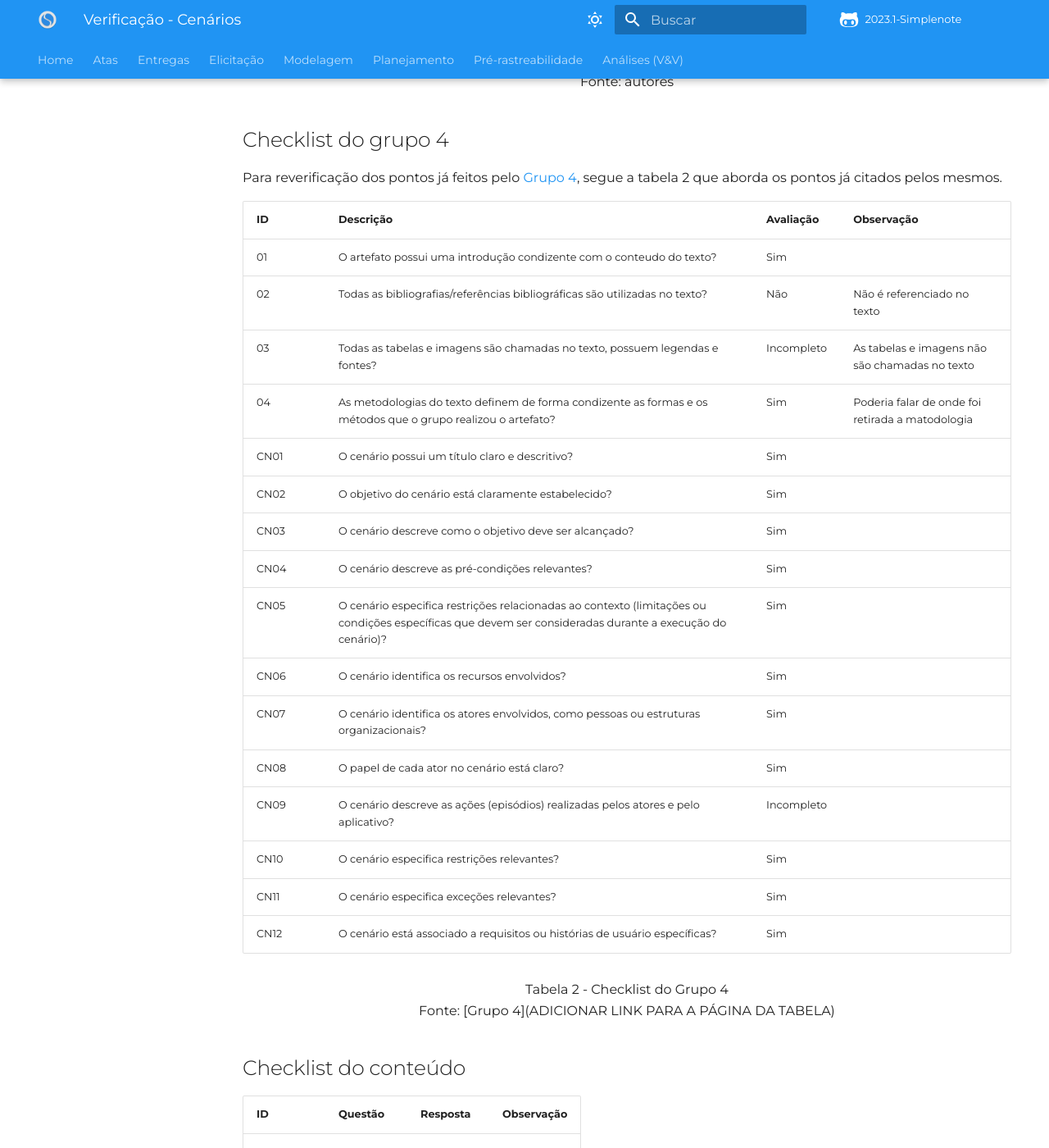
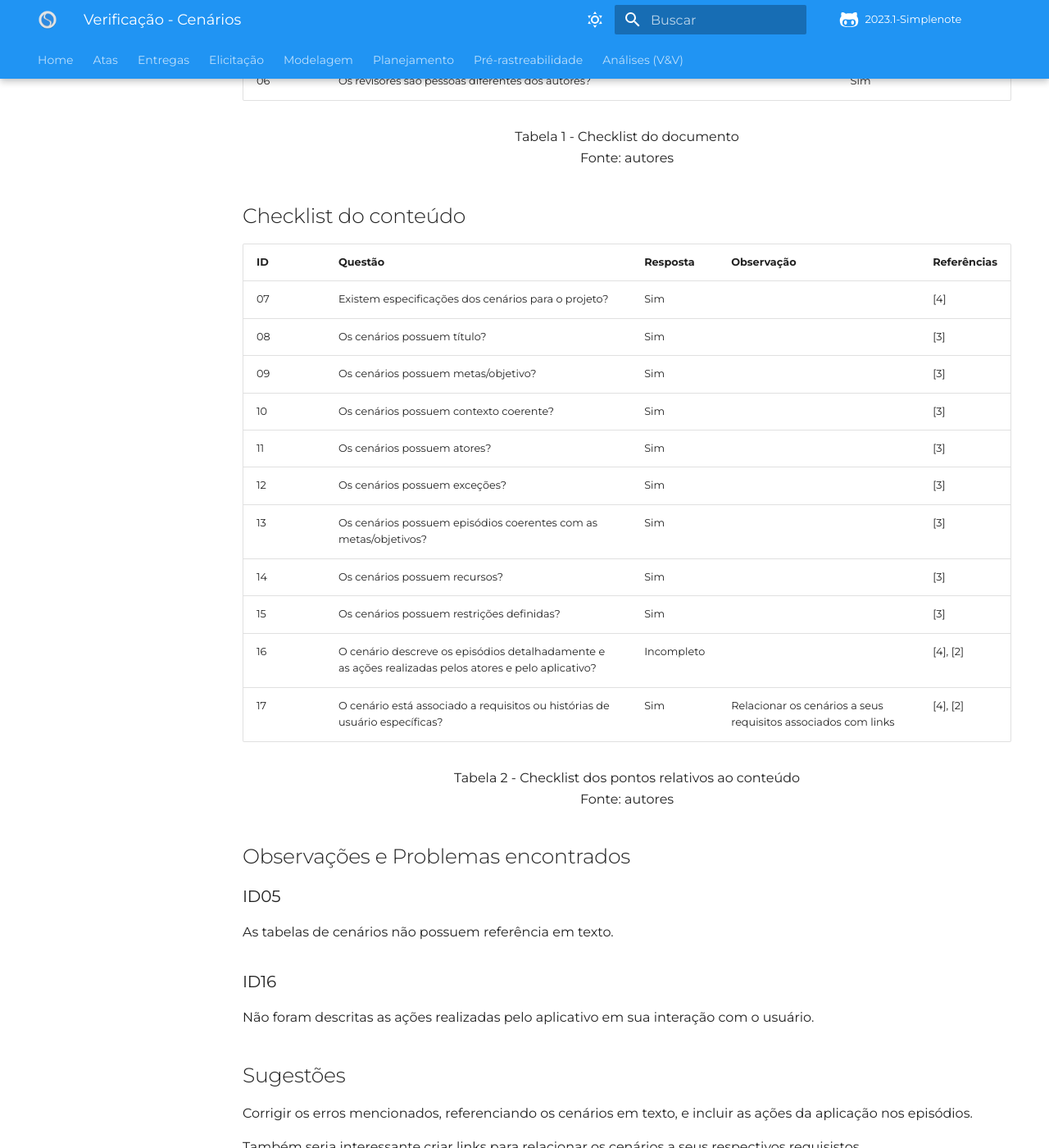
Before and after one commit to Requisitos-de-Software/2023.1-Simplenote, an MkDocs documentation site: the page built from docs/Analise-Grupo5/Modelagem/Cenarios.md, in a window 1280 px wide and 1400 px high, scrolled down 1167 px. Shown: the whole window at 82% size. Built offline with MkDocs 1.6.1 and Material for MkDocs 9.7.7, drawn with Linux system fonts in a browser that asks for light colours; some web fonts are replaced; comment, search, counter and statistics services are not loaded; some of the changed text lies outside the part shown.

Commit message:
Update Cenarios.md

```diff
--- a/docs/Analise-Grupo5/Modelagem/Cenarios.md
+++ b/docs/Analise-Grupo5/Modelagem/Cenarios.md
@@ -14,70 +14,68 @@ A verificação foi feita por meio da insperção, utilizando um checklist criad
 
 Também temos o campo "Observação", um campo no qual pode ser feito algum comentário a respeito da questão em específico. Posteriormente, neste mesmo documento, pode-se encontrar uma sessão na qual serão sumarizados todos os problemas do artefacto em estudo e outra nos quais se encontram as sugestões de soluções dos mesmos.
 
+Foi utilizada a checklist de verificação elaborada pelo Grupo 4 ([Caesb](https://requisitos-de-software.github.io/2023.1-Caesb/Verificacao/Grupo5/Entrega1/Entrega1/)) para definir parte dos itens da checklist deste artefato. Os itens do Grupo 4 que foram acatados estão referenciados para o documento de verificação elaborado e também possuem respaldo em algum documento da bibliografia usada na elaboração do checklist
+
 ## Checklist de documento
 Para avaliação do documento em aspectos formais e tecnicos, foi criado a tabela 1. Segue:
 
 |ID|Questão|Resposta|Observação|
 |--|-------|--------|----------|
-|1|O artefato possui Introdução?                                                                                |   Sim     |          |
-|2|O artefato artefato possui uma Bibliografia/Referência Bibliográfica?                                        |    Sim    |          |
-|3|O artefato possui um Histórico de Versões com o id e descrição das versões, data, autores e revisores?       |    Sim    |          |
-|4|Todos os textos estão na norma padrão?                                                                       |    Sim    |          |
-|5|As tabelas são chamadas no texto?                                                                            |    Sim    |          |
-|6|Os revisores são pessoas diferentes dos autores?                                                             |    Sim    |          |
+|01|O artefato possui Introdução?                                                                                |    Sim    |          |
+|02|O artefato artefato possui uma Bibliografia/Referência Bibliográfica?                                        |    Sim    |          |
+|03|O artefato possui um Histórico de Versões com o id e descrição das versões, data, autores e revisores?       |    Sim    |          |
+|04|Todos os textos estão na norma padrão?                                                                       |    Sim    |          |
+|05|As tabelas são chamadas no texto?                                                                            |    Não    |          |
+|06|Os revisores são pessoas diferentes dos autores?                                                             |    Sim    |          |
 
 <p align="center"> Tabela 1 - Checklist do documento <br> Fonte: autores </p>
 
-## Checklist do grupo 4
-Para reverificação dos pontos já feitos pelo [Grupo 4](https://github.com/Requisitos-de-Software/2023.1-Caesb), segue a tabela 2 que aborda os pontos já citados pelos mesmos.
-
-| ID  | Descrição | Avaliação | Observação |
-| --- | --------- | --------- | ---------- |
-|  01  | O artefato possui uma introdução condizente com o conteudo do texto? | Sim  |    |
-|  02  | Todas as bibliografias/referências bibliográficas são utilizadas no texto? | Não   |  Não é referenciado no texto |
-|  03  | Todas as tabelas e imagens são chamadas no texto, possuem legendas e fontes? |  Incompleto | As tabelas e imagens não são chamadas no texto  |
-|  04  | As metodologias do texto definem de forma condizente as formas e os métodos que o grupo realizou o artefato? | Sim  |   Poderia falar de onde foi retirada a matodologia  |
-| CN01   | O cenário possui um título claro e descritivo?                                                               | Sim       |     |
-| CN02   | O objetivo do cenário está claramente estabelecido?                                                         | Sim       |     |
-| CN03   | O cenário descreve como o objetivo deve ser alcançado?                                                       | Sim       |     |
-| CN04   | O cenário descreve as pré-condições relevantes?                                           | Sim       |     |
-| CN05   | O cenário especifica restrições relacionadas ao contexto (limitações ou condições específicas que devem ser consideradas durante a execução do cenário)?   | Sim       |     |
-| CN06   | O cenário identifica os recursos envolvidos?                                                         | Sim       |     |
-| CN07   | O cenário identifica os atores envolvidos, como pessoas ou estruturas organizacionais?                       | Sim       |     |
-| CN08   | O papel de cada ator no cenário está claro?                                                                   | Sim       |     |
-| CN09  | O cenário descreve as ações (episódios) realizadas pelos atores e pelo aplicativo?                                       |     Incompleto       |     |
-| CN10  | O cenário especifica restrições relevantes?                                                      | Sim       |     |
-| CN11  | O cenário especifica exceções relevantes?                                                      | Sim       |     |
-| CN12  | O cenário está associado a requisitos ou histórias de usuário específicas?                                   | Sim       |     |
-
-<p align="center"> Tabela 2 - Checklist do Grupo 4 <br> Fonte: [Grupo 4](ADICIONAR LINK PARA A PÁGINA DA TABELA) </p>
 ## Checklist do conteúdo
 
-| ID  | Questão | Resposta | Observação |
-| --- | ------- | -------- | ---------- |
-|     |         |          |            |
+|ID|Questão|Resposta|Observação| Referências|
+|-|-------|--------|----------| - |
+|07| Existem especificações dos cenários para o projeto?    | Sim |  | [4] |
+|08| Os cenários possuem título? | Sim |  | [3] |
+|09| Os cenários possuem metas/objetivo? | Sim |  | [3] |
+|10| Os cenários possuem contexto coerente? | Sim |  | [3] |
+|11| Os cenários possuem atores? | Sim |  | [3] |
+|12| Os cenários possuem exceções? | Sim |  | [3] |
+|13| Os cenários possuem episódios coerentes com as metas/objetivos? | Sim |  | [3] |
+|14| Os cenários possuem recursos? | Sim |  | [3] |
+|15| Os cenários possuem restrições definidas? | Sim | | [3] |
+|16| O cenário descreve os episódios detalhadamente e as ações realizadas pelos atores e pelo aplicativo? | Incompleto |  | [4], [2] |
+|17| O cenário está associado a requisitos ou histórias de usuário específicas? | Sim | Relacionar os cenários a seus requisitos associados com links| [4], [2] |
 
-<p align="center"> Tabela 3 - Checklist dos pontos relativos ao conteúdo <br> Fonte: autores </p>
+<p align="center"> Tabela 2 - Checklist dos pontos relativos ao conteúdo <br> Fonte: autores </p>
 
 ## Observações e Problemas encontrados
 
-### ID56
+### ID05
 
-explicação ....
+As tabelas de cenários não possuem referência em texto.
 
-### ID7
+### ID16
 
-explicação ....
+Não foram descritas as ações realizadas pelo aplicativo em sua interação com o usuário.
 
 ## Sugestões
 
+Corrigir os erros mencionados, referenciando os cenários em texto, e incluir as ações da aplicação nos episódios.
+
+Também seria interessante criar links para relacionar os cenários a seus respectivos requisistos
+
 ## Bibliografia
 
-> [1] https://aprender3.unb.br/pluginfile.php/2523005/mod_resource/content/28/Plano_de_Ensino%20RE%20202301%20Turma%202.pdf </br>
-https://github.com/Requisitos-de-Software/2023.1-Caesb
+[1] SALES, ANDRÉ B. Plano de ensino da disciplina de Requisitos de Software. Universidade de Brasília. 2023 Disponível em: https://aprender3.unb.br/pluginfile.php/2523005/mod_resource/content/28/Plano_de_Ensino%20RE%20202301%20Turma%202.pdf
+
+[2] Documento de verificação do Grupo 04 (Caesb). Disponível em: https://requisitos-de-software.github.io/2023.1-Caesb/Verificacao/Grupo5/Entrega1/Entrega1/
+
+[3] SERRANO, M. SERRANO, M. Requisitos - Aula 10, Modelagem de Requisitos. p. 8-11
+
+[4] LEITE, J. C. S. P. et al. Enhancing a requirements baseline with scenarios. In: PROC. OF THE THIRD IEEE INTERNATIONAL SYMPOSIUM ON REQUIREMENTS ENGINEERING (RE’97), IEEE Computer Society Press, 1997. p. 193-195
 
 ## Histórico de Versão
 
 | Versão | Data       | Descrição             | Autor(es) | Revisor(es)        |
 | ------ | ---------- | --------------------- | --------- | ------------------ |
-| `1.0`  | 18/06/2023 | Criação do documento. | Kauã      | Beatriz            |
+| `1.0`  | 18/06/2023 | Criação do documento. | Leonardo      | Beatriz        |
```
